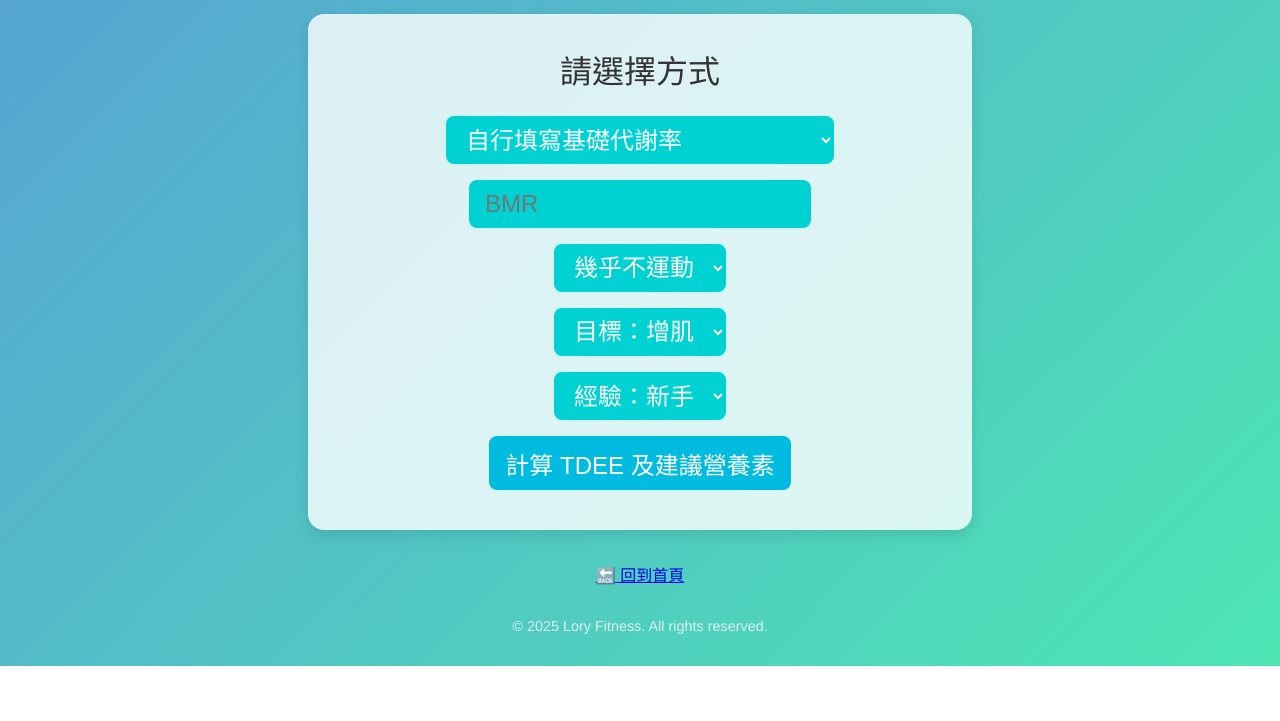
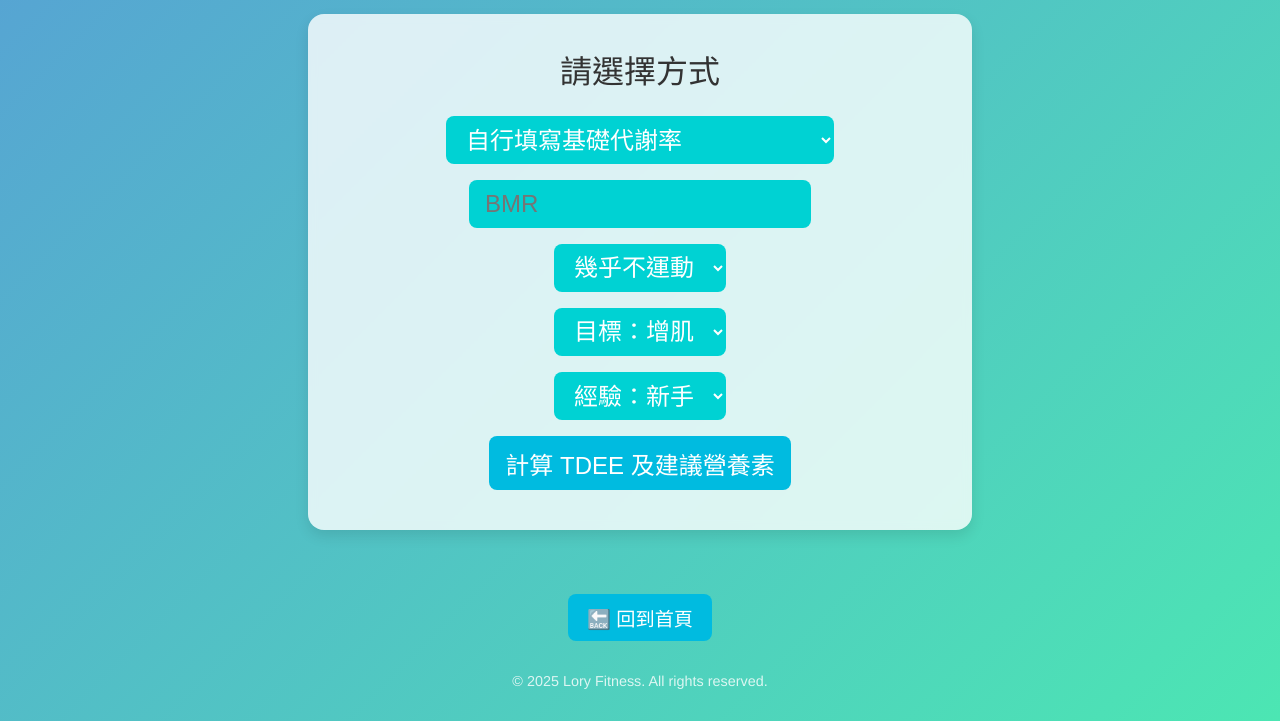
Before and after one commit to lory0617/training-plans, a plain HTML site: page bmr.html in a window 1280 px wide. Shown: the part 152-873 px from the top of the page. Before the commit the page ends 818 px from the top, so only its background shows below. Drawn offline with Linux system fonts and the light colour scheme.

Commit message:
Add back button style to BMR page

```diff
--- a/bmr.html
+++ b/bmr.html
@@ -81,6 +81,17 @@
     footer {
       font-size: 0.9rem;
       color: #ffffffcc;
+      margin-top: 2rem;
+    }
+
+    .back-btn {
+      background-color: var(--color2);
+      color: white;
+      font-size: 1.2rem;
+      padding: 0.6rem 1.2rem;
+      border-radius: 8px;
+      text-decoration: none;
+      display: inline-block;
       margin-top: 2rem;
     }
 
```
